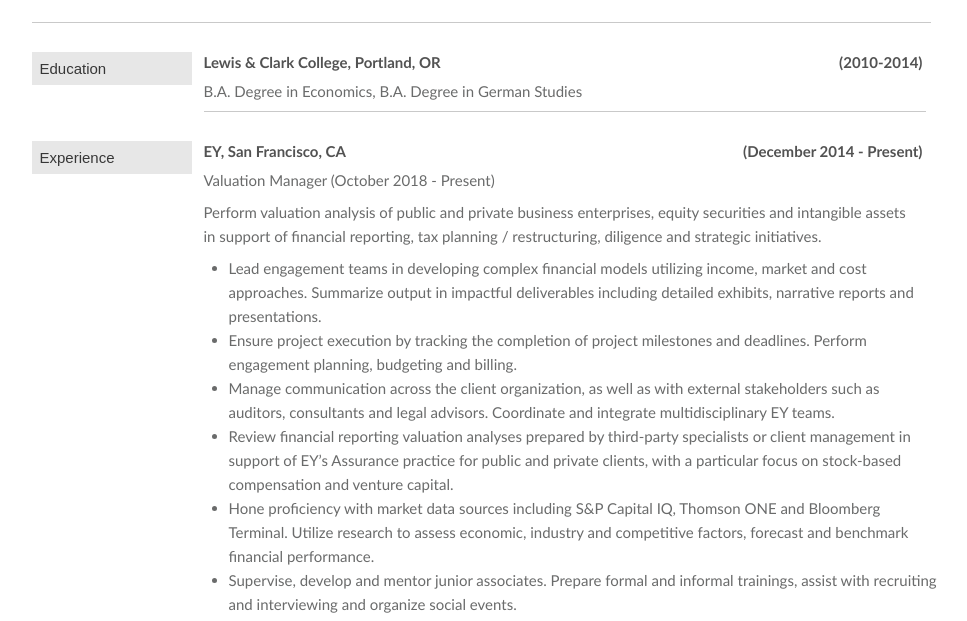
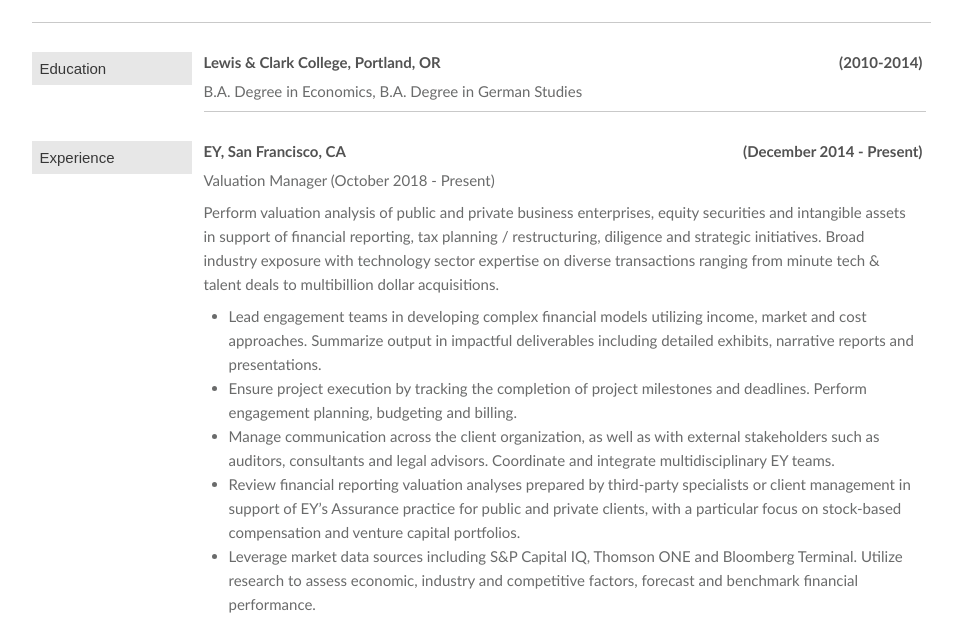
Before and after one commit to Awkwardpaws91/Awkwardpaws91.github.io, a plain HTML site: page index.html in a window 1280 px wide. Shown: the part 156-777 px from the top of the page, without its empty margins (159-1126 px from the left). Drawn offline with Linux system fonts and the light colour scheme.

Commit message:
Update index.html
New resume text

```diff
--- a/index.html
+++ b/index.html
@@ -38,13 +38,13 @@ United States</p></div>
 
 <p class="para3">Valuation Manager (October 2018 - Present)</p>
 
-<p class="para3">Perform valuation analysis of public and private business enterprises, equity securities and intangible assets in support of financial reporting, tax planning / restructuring, diligence and strategic initiatives.</p>
+<p class="para3">Perform valuation analysis of public and private business enterprises, equity securities and intangible assets in support of financial reporting, tax planning / restructuring, diligence and strategic initiatives. Broad industry exposure with technology sector expertise on diverse transactions ranging from minute tech & talent deals to multibillion dollar acquisitions.</p>
 <ul class="para2">
 <li>Lead engagement teams in developing complex financial models utilizing income, market and cost approaches. Summarize output in impactful deliverables including detailed exhibits, narrative reports and presentations.</li>
 <li>Ensure project execution by tracking the completion of project milestones and deadlines. Perform engagement planning, budgeting and billing.</li>
 <li>Manage communication across the client organization, as well as with external stakeholders such as auditors, consultants and legal advisors. Coordinate and integrate multidisciplinary EY teams.</li>
-<li>Review financial reporting valuation analyses prepared by third-party specialists or client management in support of EY’s Assurance practice for public and private clients, with a particular focus on stock-based compensation and venture capital.</li>
-<li>Hone proficiency with market data sources including S&P Capital IQ, Thomson ONE and Bloomberg Terminal. Utilize research to assess economic, industry and competitive factors, forecast and benchmark financial performance.</li>
+<li>Review financial reporting valuation analyses prepared by third-party specialists or client management in support of EY’s Assurance practice for public and private clients, with a particular focus on stock-based compensation and venture capital portfolios.</li>
+<li>Leverage market data sources including S&P Capital IQ, Thomson ONE and Bloomberg Terminal. Utilize research to assess economic, industry and competitive factors, forecast and benchmark financial performance.</li>
 <li>Supervise, develop and mentor junior associates. Prepare formal and informal trainings, assist with recruiting and interviewing and organize social events.</li>
 </ul>
 <p class="para3">Valuation Senior Associate (October 2016 - September 2018)</p>
```
